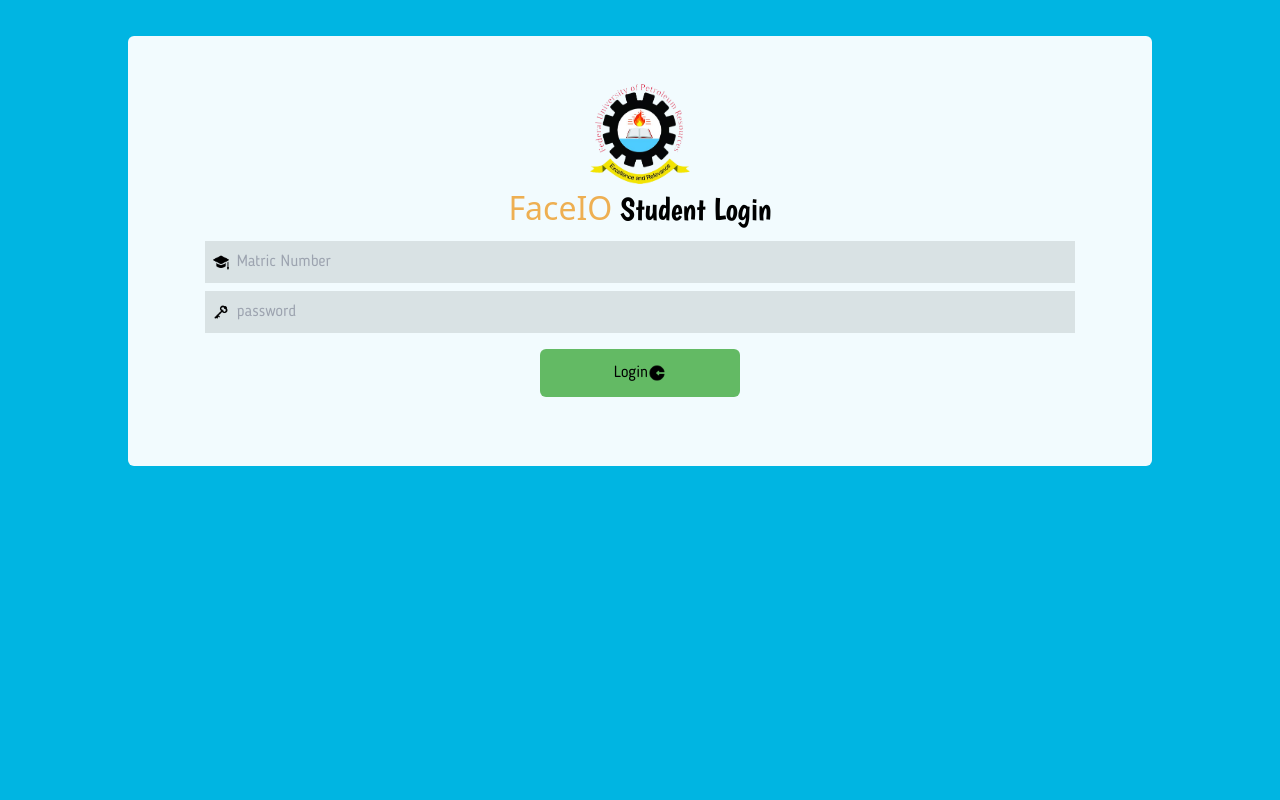
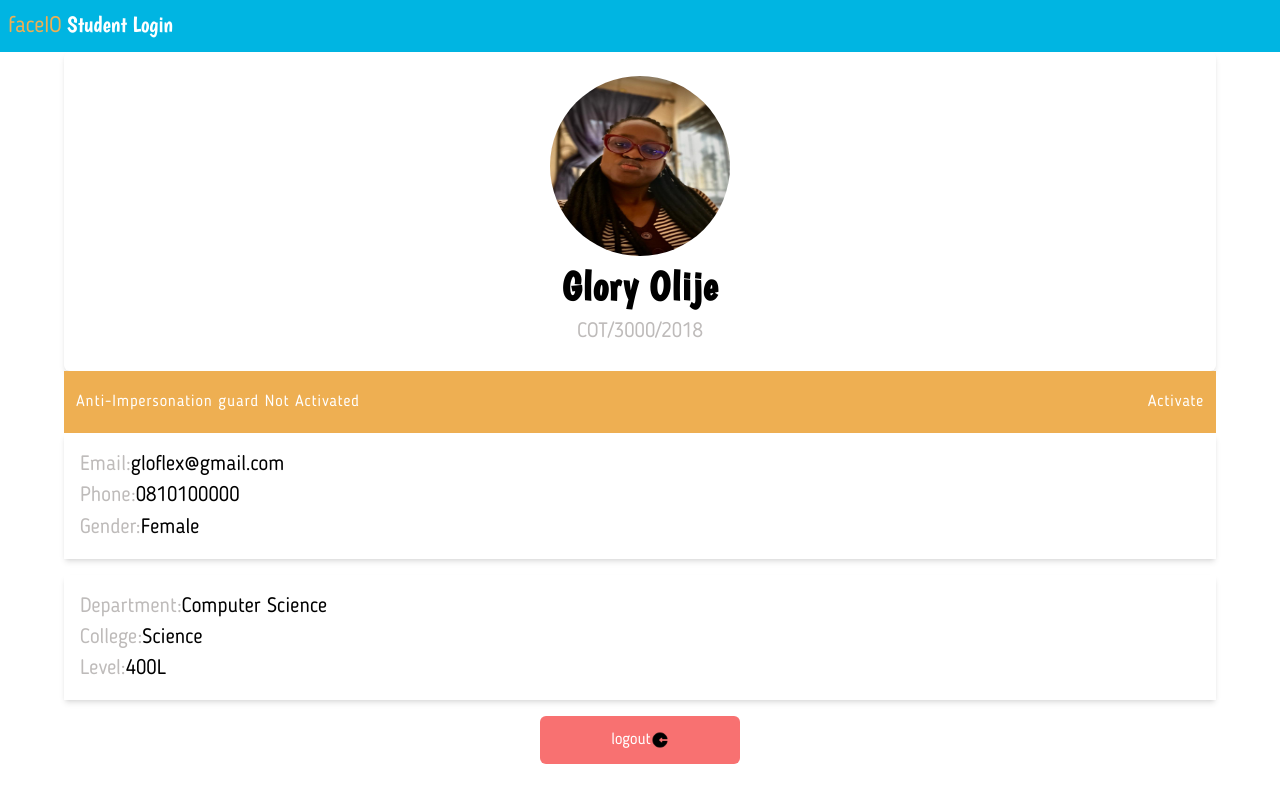
Before and after one commit to dom-codex/faceio, a React (Create React App) app: page / in a window 1280 px wide. Built offline with nearby package versions, Linux system fonts and the light colour scheme.

Commit message:
design student dashboard

```diff
--- a/src/App.js
+++ b/src/App.js
@@ -1,10 +1,12 @@
 import logo from './logo.svg';
 import './App.css';
 import SignInPage from './pages/signin';
+import Header from './components/header';
+import StudentDashBoard from './pages/studentDashboard';
 function App() {
   return (
     <div className="App">
-<SignInPage/>
+<StudentDashBoard/>
     </div>
   );
 }
--- /dev/null
+++ b/src/components/dashboardContainer.js
@@ -0,0 +1,17 @@
+import React from "react"
+import ImageCard from "./imagecard"
+import InfoBanner from "./infobanner"
+import DetailsCard from "./detailsCard"
+
+
+const DashboardContainer = ({data,sdata,status, handler})=>{
+return <div>
+    <ImageCard name={"Glory Olije"} matric={"COT/3000/2018"}/>
+<InfoBanner status={status} handler={handler} />
+<DetailsCard data={data}/>
+<div className={"my-4"}>
+    <DetailsCard data={sdata}/>
+</div>
+</div>
+}
+export default DashboardContainer
--- /dev/null
+++ b/src/components/detailsCard.js
@@ -0,0 +1,15 @@
+import React from "react"
+const DetailsCard = ({data})=>{
+return <div className={"w-[90%] m-auto shadow-md bg-white py-4 pl-4 font-bsans"}>
+    {data.map(({label,text},i)=><div key={i}>
+        <CardInfo label={label} text={text}/>
+    </div>)}
+</div>
+}
+export default DetailsCard;
+const CardInfo = ({label,text})=>{
+    return <div className={"flex text-[1.3em]"}>
+        <p className={"text-silver"}>{label}: </p>
+        <p>{text}</p>
+    </div>
+}
--- /dev/null
+++ b/src/components/header.js
@@ -0,0 +1,7 @@
+import React from "react";
+const Header = ()=>{
+    return <nav className={"bg-skyblue flex items-center w-screen h-[52px] pl-2"}>
+        <p className={"font-boo text-[1.4em] text-white"}><span className={"text-sandyBrown font-bsans"}>faceIO</span> Student Login</p>
+    </nav>
+}
+export default Header
--- a/src/components/iconbutton.js
+++ b/src/components/iconbutton.js
@@ -1,8 +1,17 @@
 import React from "react"
 import LoginIcon from "../images/login.png"
-const IconButton = ({text})=>{
+const IconButton = ({text,icon,mode,handler})=>{
+    const backgroudSelector = ()=>{
+        if(mode=="login"){
+            return "bg-mediumGreen hover:bg-mediumGreen/80 hover:border-mediumGreen"
+        }else if(mode =="logout"){
+            return "bg-red-400 hover:bg-red-600 hover:border-red-500 text-white"
+        }else{
+          return "bg-mediumGreen hover:bg-mediumGreen/80 hover:border-mediumGreen"
+        }
+    }
 return <div className={"font-bsans overflow-hidden flex justify-center"}>
-    <button className={"flex items-center justify-center w-[200px] rounded-md h-[48px] bg-mediumGreen hover:bg-mediumGreen/80 hover:border-mediumGreen hover:border-[2px]"}>
+    <button onClick={handler} className={`flex items-center justify-center w-[200px] rounded-md h-[48px]  hover:border-[2px] ${backgroudSelector()}`}>
         {text}
         <img src={LoginIcon} alt={"login icon"} className={"w-[18px] h-[18px]"}/>
     </button>
--- /dev/null
+++ b/src/components/imagecard.js
@@ -0,0 +1,10 @@
+import React from "react";
+import Pic from "../images/pic.jpg"
+const ImageCard = ({mode,name,matric})=>{
+return <div className={"shadow-md py-6 flex flex-col items-center w-[90%] m-auto rounded-md"}>
+<img src={Pic} alt={"student image"} className={"w-[180px] h-[180px] rounded-[50%]"}/>
+<p className={"text-[2.5em] font-boo font-bold tracking-wide"}>{name}</p>
+<p className={"text-silver font-bsans text-[1.3em]"}>{matric}</p>
+</div>
+}
+export default ImageCard;
--- /dev/null
+++ b/src/components/infobanner.js
@@ -0,0 +1,12 @@
+import React from "react"
+
+const InfoBanner = ({status}) =>{
+    const bannerBg = status?"bg-mediumGreen   justify-center":"bg-sandyBrown justify-between"
+ return <div className={`flex items-center w-[90%] h-[62px] m-auto ${bannerBg} px-3 font-bsans text-white tracking-wider`}>
+     <p>Anti-Impersonation guard {status?"Activated ":"Not Activated"} </p>
+    {!status&& <div>
+         <button className={"hover:text-[1.2em] hover:text-orange-500"}>Activate</button>
+     </div>}
+ </div>
+}
+export default InfoBanner;
--- /dev/null
+++ b/src/pages/studentDashboard.js
@@ -0,0 +1,28 @@
+import React from "react"
+import DashboardContainer from "../components/dashboardContainer"
+import Header from "../components/header"
+import IconButton from "../components/iconbutton"
+
+//DUMMY DATA
+const data = [{label:"Email",text:"gloflex@gmail.com"},{label:"Phone",text:"0810100000"},{label:"Gender",text:"Female"}]
+//DUMMY DATA FOR SCHOOL DETAILS
+const sdata = [{label:"Department",text:"Computer Science"},{label:"College",text:"Science"},{label:"Level",text:"400L"}]
+
+const StudentDashBoard = ()=>{
+    const logoutHandler = () =>{
+        console.log("Logging out...")
+    }
+    const antiImpersonationHandler = ()=>{
+        console.log("init....")
+    }
+return <section>
+<Header/>
+<DashboardContainer handler={
+    antiImpersonationHandler
+} data={data} sdata={sdata} status={false}/>
+<div>
+    <div><IconButton text={"logout"} handler={logoutHandler} icon={1} mode={"logout"}/></div>
+</div>
+</section>
+}
+export default StudentDashBoard
```
